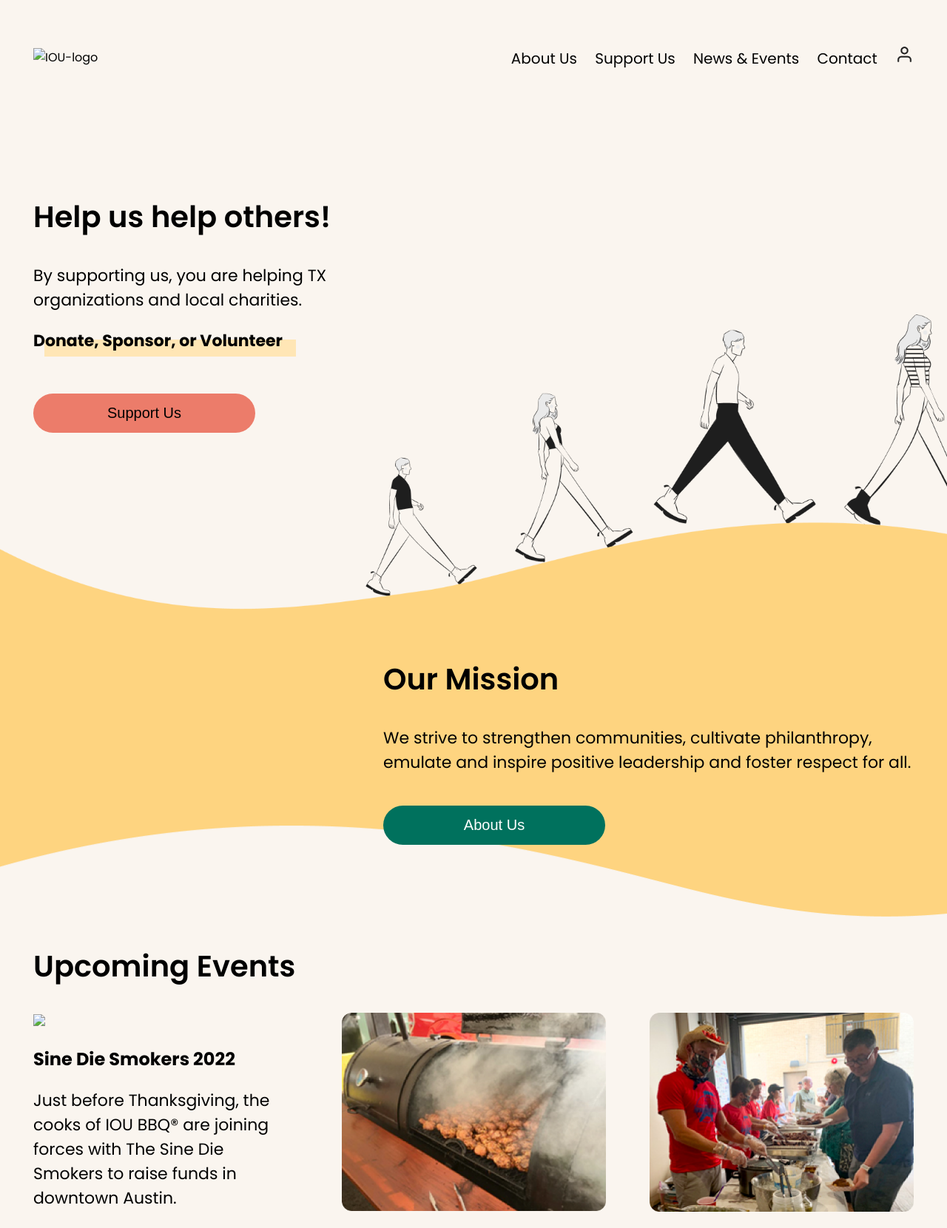
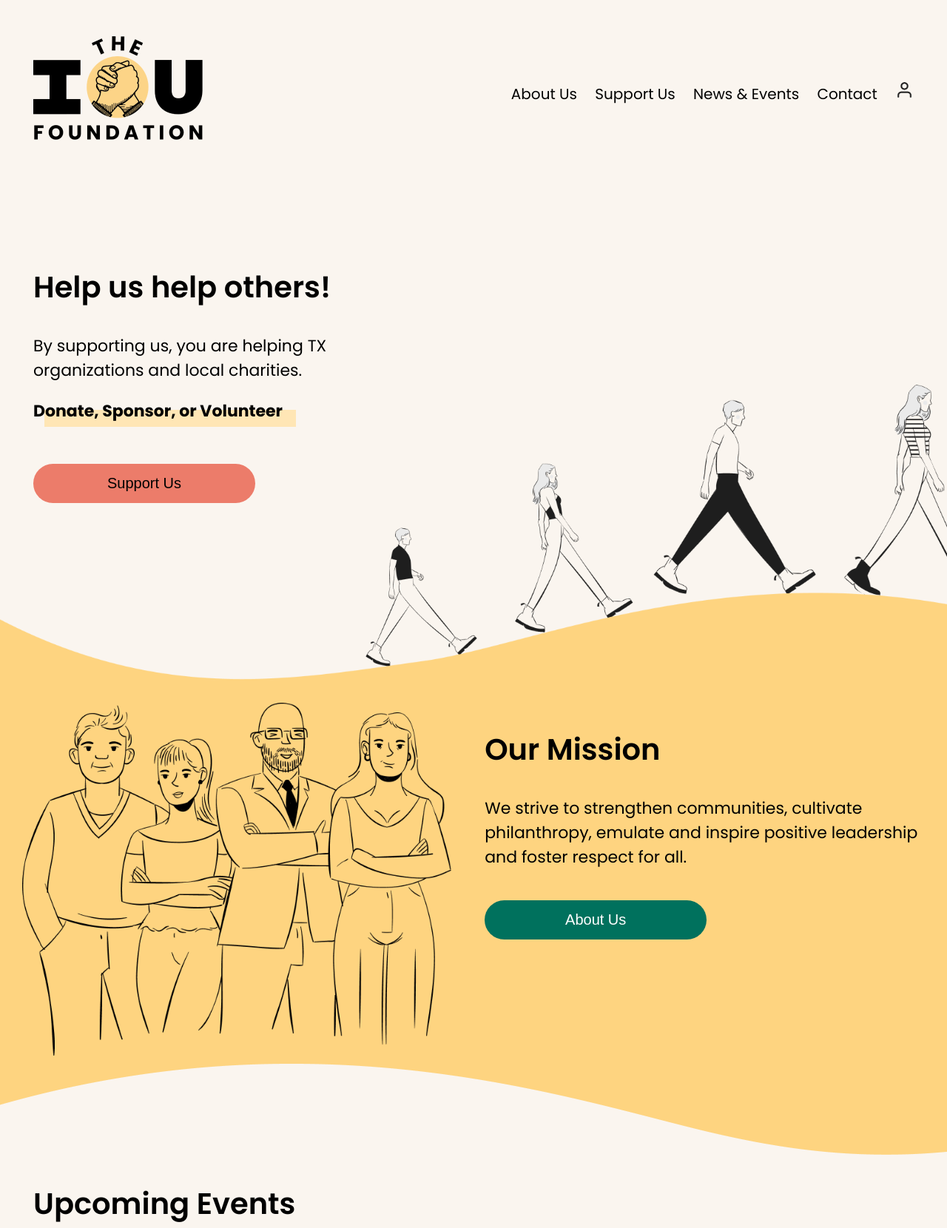
Before and after one commit to adrianadelao/UX_UI_HW_18, a plain HTML site: page index.html in a window 1280 px wide. Shown: the top 1660 px of the page at 74% size. Drawn offline with Linux system fonts and the light colour scheme; the site is published under a folder, as on GitHub Pages, so addresses that start at the root find nothing.

Commit message:
Update index.html

```diff
--- a/index.html
+++ b/index.html
@@ -8,7 +8,7 @@
     <body>
         <header>
             <div class="hamburger">≡</div>
-            <img class="logo" src="/images/logo.png" alt="IOU-logo">
+            <img class="logo" src="images/logo.png" alt="IOU-logo">
             <img class="mobile-user" src="images/User.png" alt="user-icon" width="25px"
             <nav>
                 <ul>
@@ -32,7 +32,7 @@
 
         <section class="section2">
             <div class="left-section2">
-                <img src="/images/standing-people.png" alt="">
+                <img src="images/standing-people.png" alt="">
             </div>
             <div class="right-section2">
                 <h1>Our Mission</h1>
@@ -45,7 +45,7 @@
             <h1>Upcoming Events</h1>
             <div class="cards">
                 <div class="left-card">
-                    <img src="/images/UpcomingEvents1.png">
+                    <img src="images/UpcomingEvents1.png">
                     <h2>Sine Die Smokers 2022</h2>
                     <p>Just before Thanksgiving, the cooks of IOU BBQ® are joining forces with The Sine Die Smokers to raise funds in downtown Austin.</p>
                 </div>
@@ -72,7 +72,7 @@
             </div>
             <img class="paginator" src="images/paginator.png" alt="paginator" width="130px">
 
-            <img class="mobile-sponsors" src="/images/mobile-sponsors.png" alt="">
+            <img class="mobile-sponsors" src="images/mobile-sponsors.png" alt="">
         </section>
 
         <footer class="main-footer">
```
